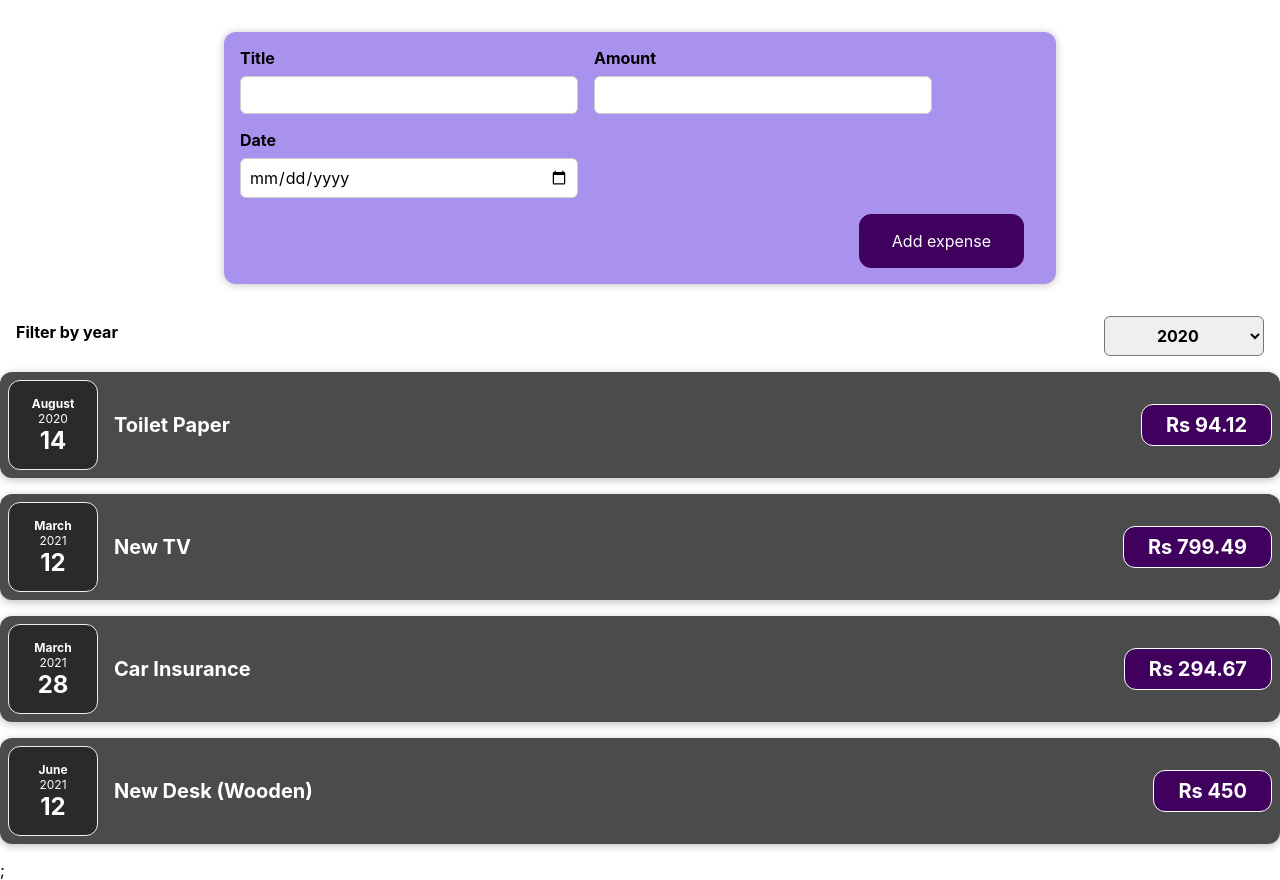
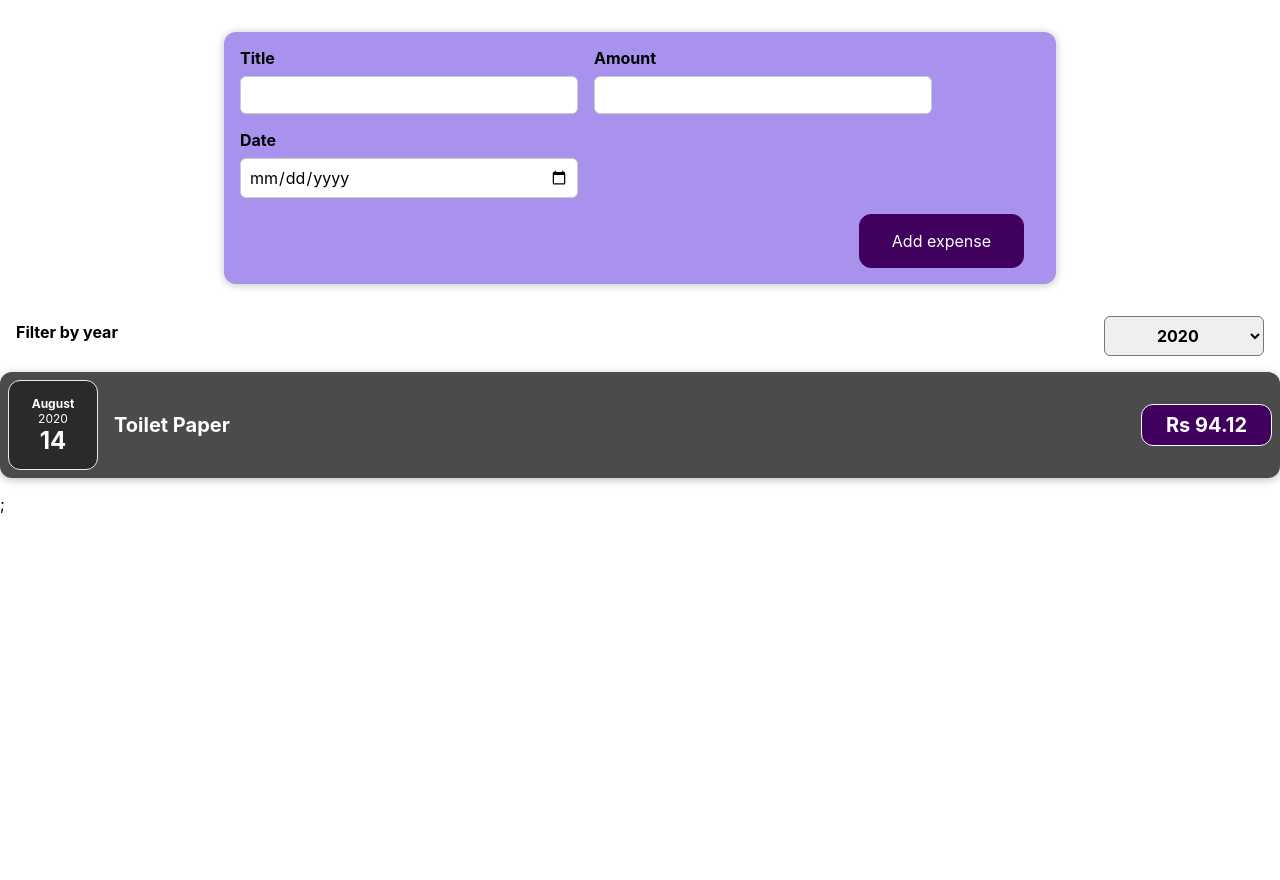
Before and after one commit to bhishma8/expense-tracker, a React (Create React App) app: page / in a window 1280 px wide. After the commit the page ends 800 px from the top, so only its background shows below. Built offline with nearby package versions, Linux system fonts and the light colour scheme.

Commit message:
filter-es6

```diff
--- a/src/components/Expenses.js
+++ b/src/components/Expenses.js
@@ -8,11 +8,14 @@ function Expenses(props)
     const filterChangeHandler=enteredYear=>{
         changeFilteredYear(enteredYear);
     }
+    const filteredExpenses=props.expenses.filter(expense=>{
+        return expense.date.getFullYear().toString()===filteredYear;
+    });
     return(
     <div>
     <ExpensesFilter selectedYear={filteredYear} onChangeFilter={filterChangeHandler}></ExpensesFilter>
     <div className="expenses">
-    {props.expenses.map(expense=><ExpenseItem key={expense.id} title={expense.title} amount={expense.amount} date={expense.date}/>)};
+    {filteredExpenses.map(expense=><ExpenseItem key={expense.id} title={expense.title} amount={expense.amount} date={expense.date}/>)};
 
     </div>
     </div>)
```
